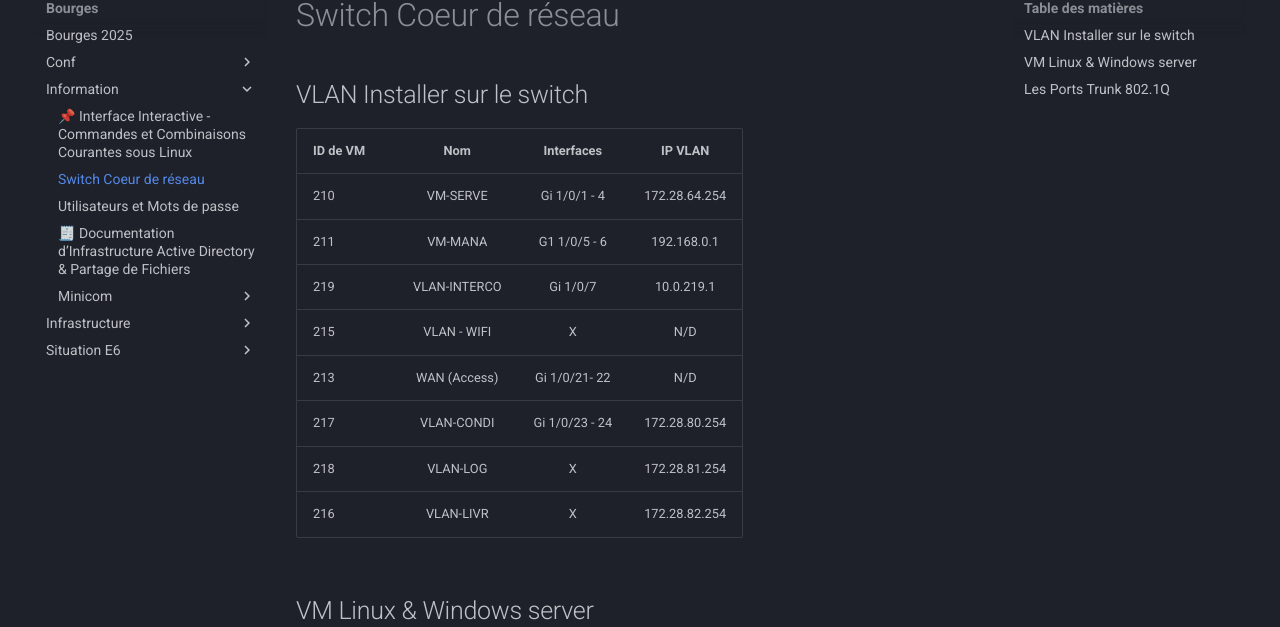
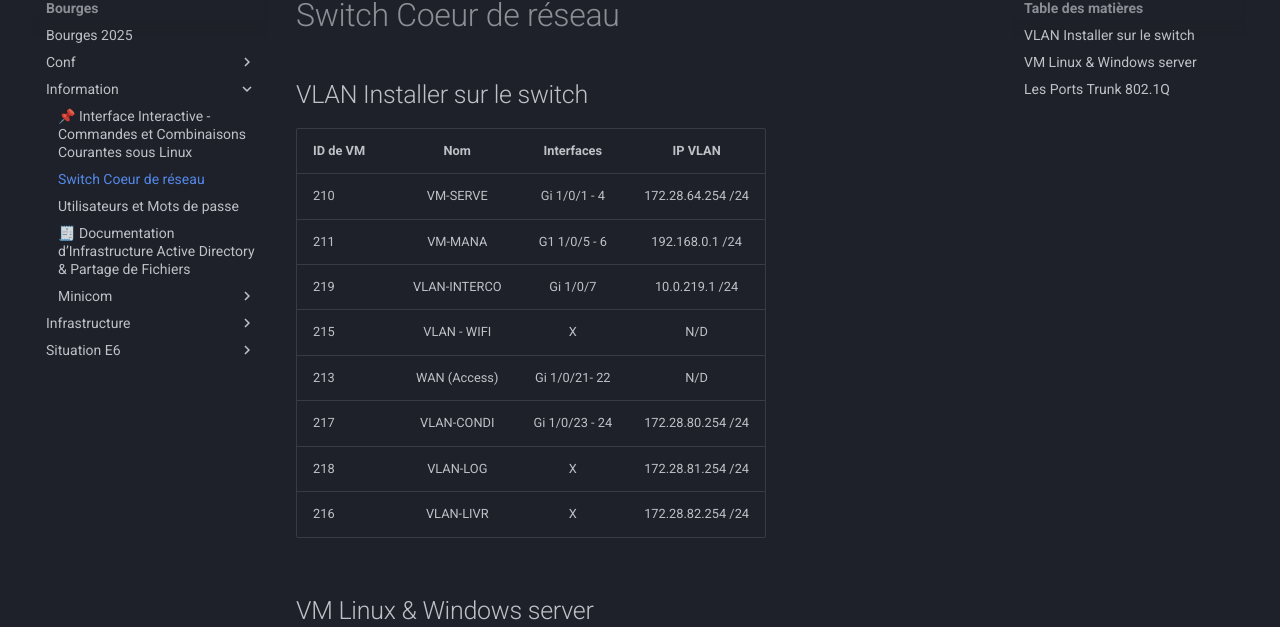
Before and after one commit to PatrickDummans/Bourges2025, an MkDocs documentation site: the page built from docs/Information/Switch.md, in a window 1280 px wide and 900 px high. Shown: the part 103-730 px from the top of the window. Built offline with MkDocs 1.6.1 and Material for MkDocs 9.7.7, drawn with Linux system fonts in a browser that asks for light colours.

Commit message:
Update Switch.md
Signed-off-by: Yv3z <144701898+Yv3z@users.noreply.github.com>

```diff
--- a/docs/Information/Switch.md
+++ b/docs/Information/Switch.md
@@ -5,14 +5,14 @@
 
 | ID de VM         | Nom             | Interfaces  | IP VLAN   |
 | :--------------- |:---------------:| :----------:| :--------:|
-| 210              |   VM-SERVE      |  Gi 1/0/1 - 4 | 172.28.64.254 |
-| 211              |   VM-MANA       |  G1 1/0/5 - 6 | 192.168.0.1 |
-| 219              |   VLAN-INTERCO  |  Gi 1/0/7     | 10.0.219.1 |
+| 210              |   VM-SERVE      |  Gi 1/0/1 - 4 | 172.28.64.254 /24 |
+| 211              |   VM-MANA       |  G1 1/0/5 - 6 | 192.168.0.1 /24 |
+| 219              |   VLAN-INTERCO  |  Gi 1/0/7     | 10.0.219.1 /24 |
 | 215              |   VLAN - WIFI   |  X             | N/D |
 | 213              |   WAN (Access)  |  Gi 1/0/21- 22 | N/D |
-| 217              |   VLAN-CONDI    |  Gi 1/0/23 - 24 | 172.28.80.254 |
-| 218              |   VLAN-LOG      |  X              | 172.28.81.254 |
-| 216              |   VLAN-LIVR     |  X              | 172.28.82.254 |
+| 217              |   VLAN-CONDI    |  Gi 1/0/23 - 24 | 172.28.80.254 /24 |
+| 218              |   VLAN-LOG      |  X              | 172.28.81.254 /24 |
+| 216              |   VLAN-LIVR     |  X              | 172.28.82.254 /24 |
 
 
 
```
